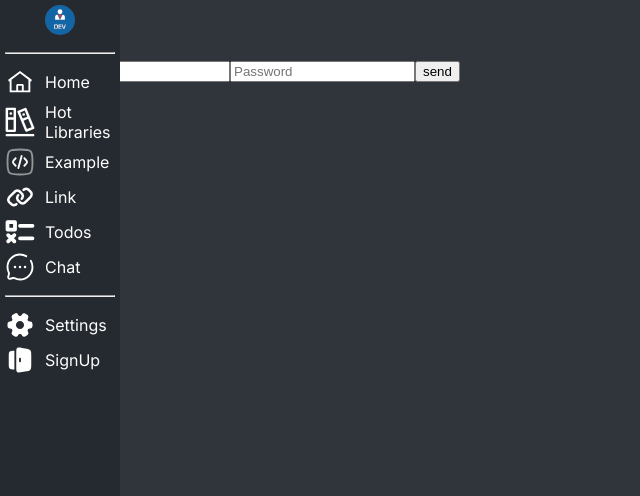
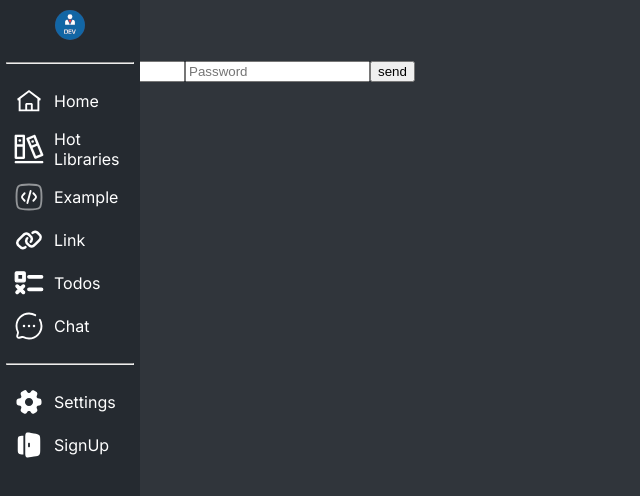
Before and after one commit to shinkar94/helper, a Next.js app: page / in a window 1280 px wide. Shown: the top 496 px of the page, without its empty margins (0-640 px from the left). Built offline with nearby package versions, Linux system fonts and the light colour scheme; no server answers.

Commit message:
feat: add sass module

```diff
--- a/package.json
+++ b/package.json
@@ -15,9 +15,11 @@
     "jsonwebtoken": "^9.0.1",
     "mongoose": "^7.5.3",
     "next": "latest",
+    "node-sass": "^9.0.0",
     "react": "latest",
     "react-dom": "latest",
     "react-hook-form": "^7.47.0",
+    "sass": "^1.69.5",
     "swr": "^2.2.4",
     "zod": "^3.22.4",
     "zustand": "^4.4.1"
--- a/src/app/globals.css
+++ b/src/app/globals.css
@@ -9,7 +9,7 @@ body{
     /*background: #190019;*/
 }
 .contentWrapper{
-    margin-left: 45px;
+    /*margin-left: 45px;*/
 }
 :root {
     --gl-color: rgb(215,215,215);
--- a/src/components/pages/home/index.tsx
+++ b/src/components/pages/home/index.tsx
@@ -1,6 +1,5 @@
 'use client'
-import {Header, HomeContent, Sidebar, SignIn} from "@/components/widgets";
-import s from './home.module.css'
+import {Sidebar, SignIn} from "@/components/widgets";
 import {FC, ReactNode, useEffect} from "react";
 import {useAuthStore} from "@/app/store";
 import useSWR from "swr";
--- a/src/components/widgets/sidebar/index.tsx
+++ b/src/components/widgets/sidebar/index.tsx
@@ -1,5 +1,5 @@
 'use client'
-import s from './sideBar.module.css'
+import s from './sideBar.module.scss'
 import Link from "next/link";
 import {useState} from "react";
 import {
--- a/src/components/widgets/sidebar/sideBar.module.css
+++ /dev/null
@@ -1,72 +0,0 @@
-.Sidebar{
-    position: fixed;
-    top: 0;
-    width: 40px;
-    overflow: hidden;
-    left: 0;
-    display: flex;
-    flex-direction: column;
-    justify-content: flex-start;
-    background: var(--gl-black-900);
-    height: 100vh;
-    transition: width 0.5s ease-in-out;
-}
-.Sidebar:hover{
-    width: 120px;
-}
-.line{
-    width: 90%;
-}
-.open{
-    left: 0;
-}
-.openBar{
-    cursor: pointer;
-}
-
-.Sidebar .blockLink{
-    display: flex;
-    flex-direction: column;
-    gap: 5px;
-    padding: 5px;
-}
-
-.Sidebar .blockLink img{
-    border-radius: 50%;
-}
-
-.Sidebar .blockLink .link{
-    border-radius: 4px;
-}
-.Sidebar .blockLink .linkImage{
-    display: flex;
-    justify-content: center;
-}
-.Sidebar .blockLink .linkImage svg{
-    width: 30px;
-    height: 30px;
-}
-.Sidebar .blockLink .link:hover{
-    background: var(--gl-gold);
-}
-.Sidebar .blockLink .link a{
-    display: flex;
-    align-items: center;
-    gap: 10px;
-    text-decoration: none;
-    color: #ffffff;
-}
-.Sidebar .blockLink{
-    display: flex;
-    flex-direction: column;
-    gap: 5px;
-    padding: 5px;
-}
-.Sidebar .blockLink .link .linkSvg{
-    width: 30px;
-    height: 30px;
-}
-.Sidebar .blockLink .link .linkSvg svg{
-    width: 30px;
-    height: 30px;
-}
--- /dev/null
+++ b/src/components/widgets/sidebar/sideBar.module.scss
@@ -0,0 +1,61 @@
+.Sidebar{
+    position: fixed;
+    top: 0;
+    left: 0;
+    width: 54px;
+    overflow: hidden;
+    display: flex;
+    flex-direction: column;
+    justify-content: flex-start;
+    background: var(--gl-black-900);
+    height: 100vh;
+    transition: width 0.5s ease-in-out;
+    &:hover{
+        width: 140px;
+    }
+    .line{
+        width: 90%;
+    }
+    .blockLink{
+        display: flex;
+        flex-direction: column;
+        gap: 5px;
+        padding: 10px;
+        & img{
+            border-radius: 50%;
+        }
+        .link{
+            border-radius: 4px;
+            padding: 4px;
+            &:hover{
+                background: var(--gl-gold);
+            }
+            & a{
+                display: flex;
+                align-items: center;
+                gap: 10px;
+                text-decoration: none;
+                color: #ffffff;
+            }
+            & svg{
+                width: 30px;
+                height: 30px;
+            }
+            .linkSvg{
+                width: 30px;
+                height: 30px;
+            }
+        }
+        .linkImage{
+            display: flex;
+            justify-content: center;
+            & svg{
+                width: 30px;
+                height: 30px;
+            }
+        }
+    }
+}
+.open{
+    left: 0;
+}
```
Also changed, not shown: 1 other file (tests, documents, lock files or other folders).
